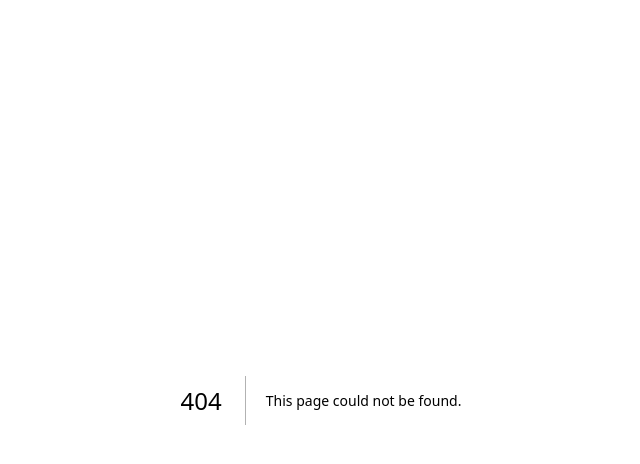
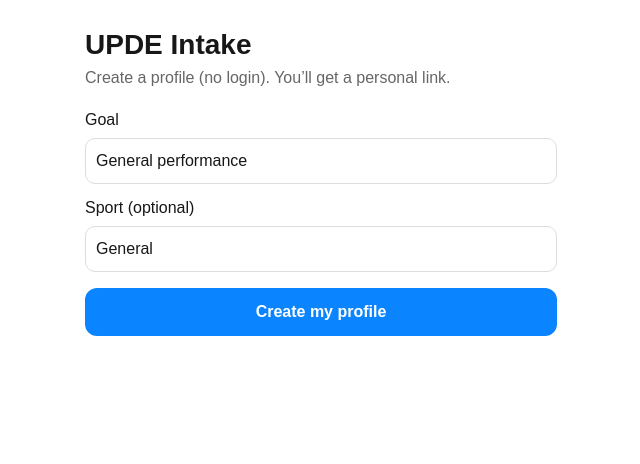
Before and after one commit to sb91coach/UPDE, a Next.js app: page /intake in a window 1280 px wide. Before the commit this address had no page. Shown: the top 464 px of the page, without its empty margins (319-959 px from the left). Built offline with nearby package versions, Linux system fonts and the light colour scheme.

Commit message:
Production ready build

```diff
--- /dev/null
+++ b/app/api/profile/route.ts
@@ -0,0 +1,33 @@
+import { NextResponse } from "next/server";
+import { supabaseServer } from "@/lib/supabaseServer";
+
+export async function POST() {
+  const { data, error } = await supabaseServer
+    .from("profiles")
+    .insert({
+      goal: "General performance",
+      sport: "General",
+      experience: "Beginner",
+      days_per_week: 3,
+      minutes_per_session: 45,
+      equipment: "Basic",
+      sleep_hours: 7,
+      stress_level: 3,
+      injury_notes: "",
+      archetype: "Hybrid Generalist",
+      readiness_score: 70,
+      momentum: "Stable",
+      primary_limiter: "Aerobic Base",
+      focus: [{ name: "Aerobic Base", gap: 32, note: "Build base capacity." }],
+      signals: [{ type: "info", text: "Profile created successfully." }],
+      plan: { phase: "Base", today: { title: "Day 1 — Build Capacity" } },
+    })
+    .select("id")
+    .single();
+
+  if (error) {
+    return NextResponse.json({ error: error.message }, { status: 500 });
+  }
+
+  return NextResponse.json({ id: data.id });
+}
--- /dev/null
+++ b/app/intake/page.tsx
@@ -0,0 +1,76 @@
+"use client";
+
+import { useRouter } from "next/navigation";
+import { useState } from "react";
+
+export default function IntakePage() {
+  const router = useRouter();
+  const [loading, setLoading] = useState(false);
+
+  const [goal, setGoal] = useState("General performance");
+  const [sport, setSport] = useState("General");
+
+  async function createProfile() {
+    setLoading(true);
+
+    const res = await fetch("/api/profile", {
+      method: "POST",
+      headers: { "Content-Type": "application/json" },
+      body: JSON.stringify({ goal, sport }),
+    });
+
+    const json = await res.json();
+    setLoading(false);
+
+    if (!res.ok) {
+      alert(json?.error ?? "Something went wrong");
+      return;
+    }
+
+    router.push(`/u/${json.id}`);
+  }
+
+  return (
+    <main style={{ padding: 24, maxWidth: 520, margin: "0 auto" }}>
+      <h1 style={{ fontSize: 28, fontWeight: 700 }}>UPDE Intake</h1>
+      <p style={{ color: "#666" }}>Create a profile (no login). You’ll get a personal link.</p>
+
+      <div style={{ marginTop: 18 }}>
+        <label style={{ display: "block", marginBottom: 6 }}>Goal</label>
+        <input
+          value={goal}
+          onChange={(e) => setGoal(e.target.value)}
+          style={{ width: "100%", padding: 10, borderRadius: 10, border: "1px solid #ddd" }}
+        />
+      </div>
+
+      <div style={{ marginTop: 12 }}>
+        <label style={{ display: "block", marginBottom: 6 }}>Sport (optional)</label>
+        <input
+          value={sport}
+          onChange={(e) => setSport(e.target.value)}
+          style={{ width: "100%", padding: 10, borderRadius: 10, border: "1px solid #ddd" }}
+        />
+      </div>
+
+      <button
+        onClick={createProfile}
+        disabled={loading}
+        style={{
+          marginTop: 16,
+          width: "100%",
+          padding: 12,
+          borderRadius: 12,
+          border: "none",
+          background: "#0A84FF",
+          color: "white",
+          fontWeight: 600,
+          cursor: "pointer",
+          opacity: loading ? 0.7 : 1,
+        }}
+      >
+        {loading ? "Creating..." : "Create my profile"}
+      </button>
+    </main>
+  );
+}
--- a/app/page.tsx
+++ b/app/page.tsx
@@ -1,65 +1,8 @@
-import Image from "next/image";
-
-export default function Home() {
+export default function Page({ params }: { params: { id: string } }) {
   return (
-    <div className="flex min-h-screen items-center justify-center bg-zinc-50 font-sans dark:bg-black">
-      <main className="flex min-h-screen w-full max-w-3xl flex-col items-center justify-between py-32 px-16 bg-white dark:bg-black sm:items-start">
-        <Image
-          className="dark:invert"
-          src="/next.svg"
-          alt="Next.js logo"
-          width={100}
-          height={20}
-          priority
-        />
-        <div className="flex flex-col items-center gap-6 text-center sm:items-start sm:text-left">
-          <h1 className="max-w-xs text-3xl font-semibold leading-10 tracking-tight text-black dark:text-zinc-50">
-            To get started, edit the page.tsx file.
-          </h1>
-          <p className="max-w-md text-lg leading-8 text-zinc-600 dark:text-zinc-400">
-            Looking for a starting point or more instructions? Head over to{" "}
-            <a
-              href="https://vercel.com/templates?framework=next.js&utm_source=create-next-app&utm_medium=appdir-template-tw&utm_campaign=create-next-app"
-              className="font-medium text-zinc-950 dark:text-zinc-50"
-            >
-              Templates
-            </a>{" "}
-            or the{" "}
-            <a
-              href="https://nextjs.org/learn?utm_source=create-next-app&utm_medium=appdir-template-tw&utm_campaign=create-next-app"
-              className="font-medium text-zinc-950 dark:text-zinc-50"
-            >
-              Learning
-            </a>{" "}
-            center.
-          </p>
-        </div>
-        <div className="flex flex-col gap-4 text-base font-medium sm:flex-row">
-          <a
-            className="flex h-12 w-full items-center justify-center gap-2 rounded-full bg-foreground px-5 text-background transition-colors hover:bg-[#383838] dark:hover:bg-[#ccc] md:w-[158px]"
-            href="https://vercel.com/new?utm_source=create-next-app&utm_medium=appdir-template-tw&utm_campaign=create-next-app"
-            target="_blank"
-            rel="noopener noreferrer"
-          >
-            <Image
-              className="dark:invert"
-              src="/vercel.svg"
-              alt="Vercel logomark"
-              width={16}
-              height={16}
-            />
-            Deploy Now
-          </a>
-          <a
-            className="flex h-12 w-full items-center justify-center rounded-full border border-solid border-black/[.08] px-5 transition-colors hover:border-transparent hover:bg-black/[.04] dark:border-white/[.145] dark:hover:bg-[#1a1a1a] md:w-[158px]"
-            href="https://nextjs.org/docs?utm_source=create-next-app&utm_medium=appdir-template-tw&utm_campaign=create-next-app"
-            target="_blank"
-            rel="noopener noreferrer"
-          >
-            Documentation
-          </a>
-        </div>
-      </main>
-    </div>
+    <main style={{ padding: 24 }}>
+      <h1>Param check</h1>
+      <p><b>params.id:</b> {String(params?.id)}</p>
+    </main>
   );
 }
--- /dev/null
+++ b/app/u/[id]/page.tsx
@@ -0,0 +1,11 @@
+export default async function Page({
+  params,
+}: {
+  params: Promise<{ id: string }>
+}) {
+  const { id } = await params
+
+  console.log("UUID:", id)
+
+  return <div>ID: {id}</div>
+}
--- /dev/null
+++ b/lib/supabaseClient.ts
@@ -0,0 +1,6 @@
+import { createClient } from "@supabase/supabase-js";
+
+const supabaseUrl = process.env.NEXT_PUBLIC_SUPABASE_URL!;
+const supabaseAnonKey = process.env.NEXT_PUBLIC_SUPABASE_ANON_KEY!;
+
+export const supabase = createClient(supabaseUrl, supabaseAnonKey);
--- /dev/null
+++ b/lib/supabaseServer.ts
@@ -0,0 +1,9 @@
+import { createClient } from "@supabase/supabase-js";
+
+const supabaseUrl = process.env.NEXT_PUBLIC_SUPABASE_URL!;
+const serviceRoleKey = process.env.SUPABASE_SERVICE_ROLE_KEY!;
+
+export const supabaseServer = createClient(
+  supabaseUrl,
+  serviceRoleKey
+);
--- a/package.json
+++ b/package.json
@@ -9,6 +9,7 @@
     "lint": "eslint"
   },
   "dependencies": {
+    "@supabase/supabase-js": "^2.97.0",
     "next": "16.1.6",
     "react": "19.2.3",
     "react-dom": "19.2.3"
```
Also changed, not shown: 1 other file (tests, documents, lock files or other folders).
